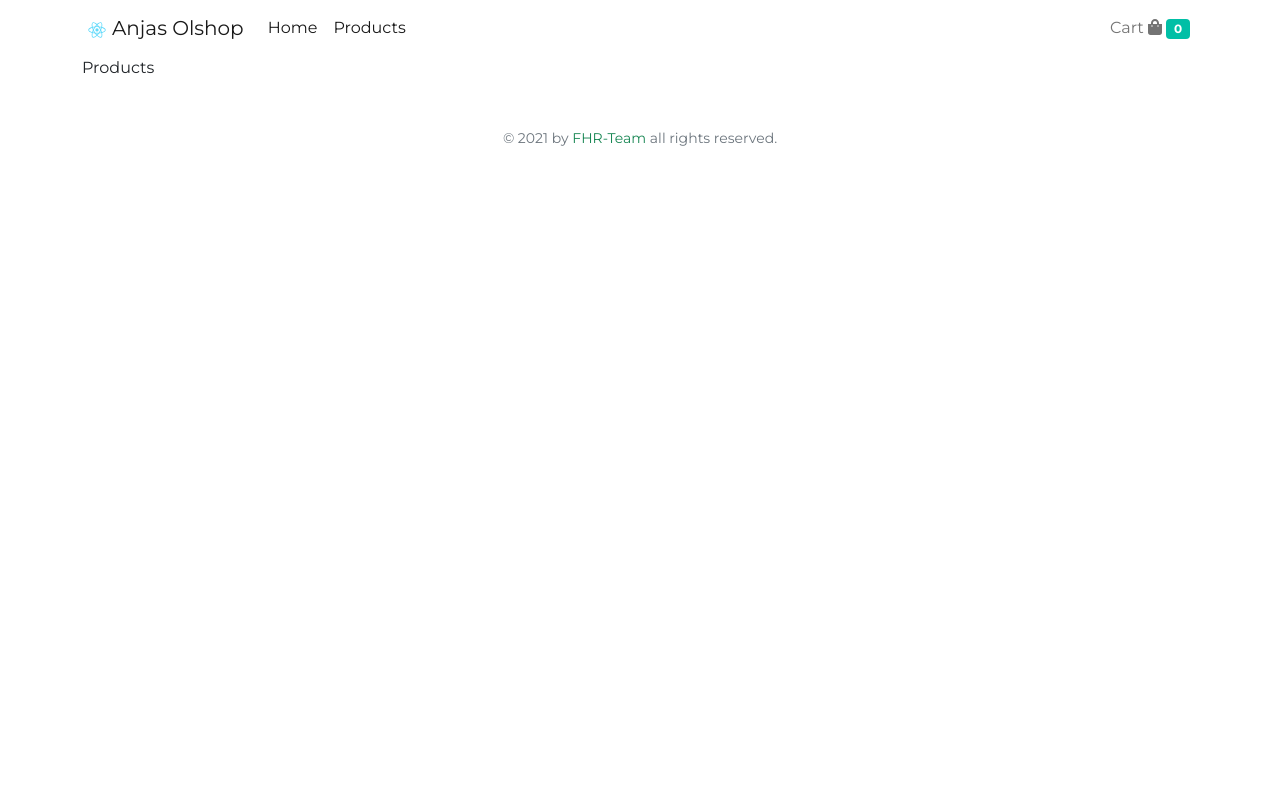
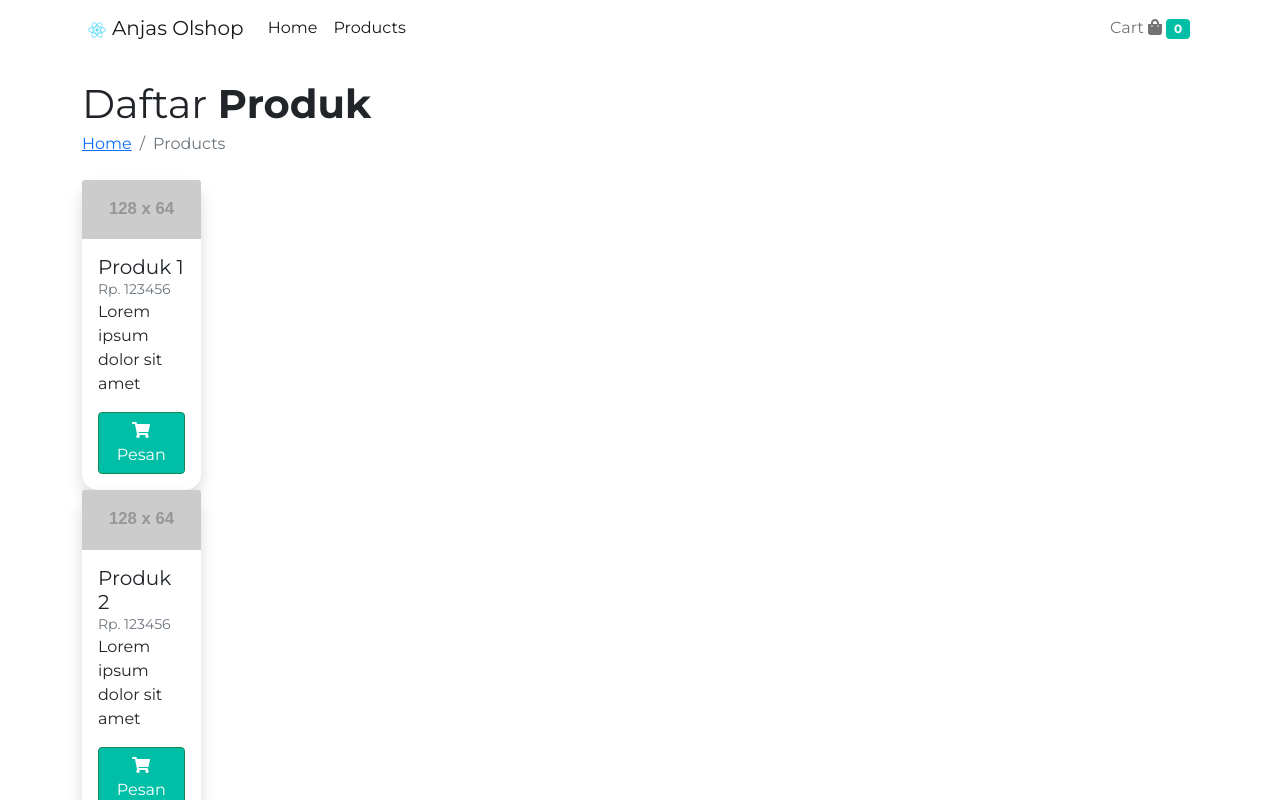
Before and after one commit to FHR-Team/anjas-olshop-app, a React (Create React App) app: page /products in a window 1280 px wide. Shown: the top 800 px of the page. Built offline with nearby package versions, Linux system fonts and the light colour scheme.

Commit message:
Update products page

```diff
--- a/src/pages/Products/Products.js
+++ b/src/pages/Products/Products.js
@@ -1,9 +1,20 @@
+import { Link } from 'react-router-dom';
+import ProductList from '../../components/ProductList/ProductList';
 import './Products.css';
 
-function Products() {
+function Products(props) {
   return (
     <div className="Products">
-      <p>Products</p>
+      <h1 className="mt-4 mb-1">Daftar <strong>Produk</strong></h1>
+      <nav aria-label="breadcrumb" className="mb-4">
+        <ol className="breadcrumb">
+          <li className="breadcrumb-item">
+            <Link to="/">Home</Link>
+          </li>
+          <li className="breadcrumb-item active" aria-current="page">Products</li>
+        </ol>
+      </nav>
+      <ProductList products={props.products}/>
     </div>
   );
 }
```
